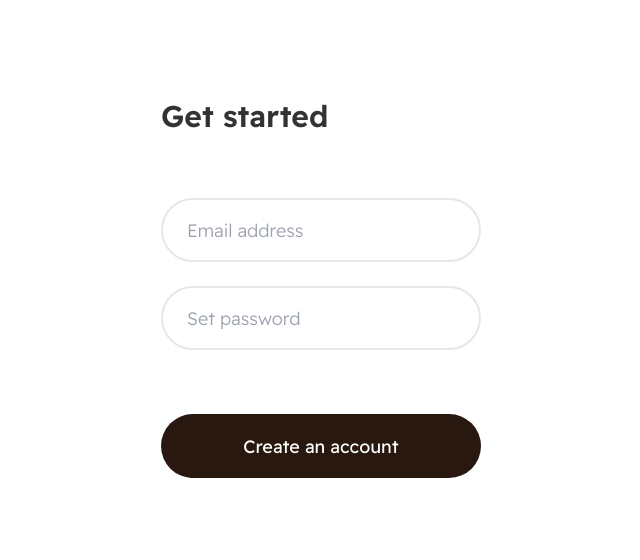
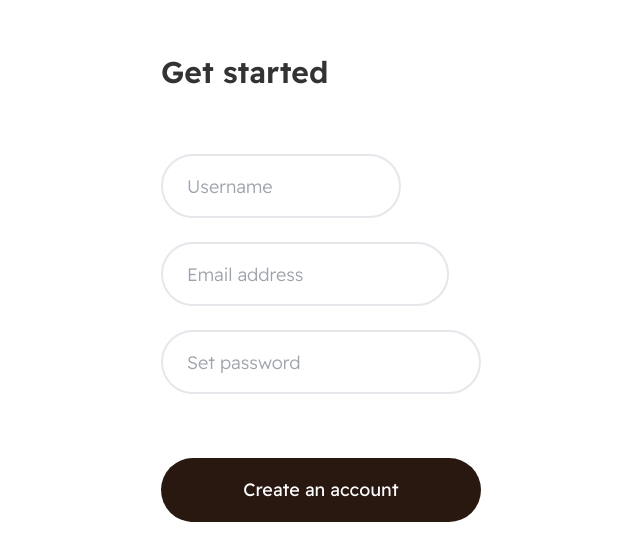
Before and after one commit to SamuelShally/ekko, a React (Create React App) app in the folder frontend/: page /register in a window 1280 px wide. Shown: the part 112-672 px from the top of the page, without its empty margins (319-959 px from the left). Built offline with nearby package versions, Linux system fonts and the light colour scheme.

Commit message:
username input box created, updated styles

```diff
--- a/frontend/src/components/RegisterForm.jsx
+++ b/frontend/src/components/RegisterForm.jsx
@@ -7,8 +7,14 @@ const RegisterForm = () => {
             {/* <div className="relative z-20"><img src={ekkoO} className="relative z-10 w-1/4 place-content-center ml-4 mt-4"/></div> */}
             <div className="relative z-0 grid gap-y-16 place-content-center h-screen">
                 <h1 className="text-3xl font-semibold">Get started</h1>
-                <form onSubmit={()=>{}} className="grid gap-6">
-                    <div className="form-control w-full max-w-xs">
+                <form onSubmit={() => { }} className="grid gap-6">
+                    <div className="form-control w-3/4 max-w-xs">
+                        <label className="label"/>
+                    <input type="text" placeholder="Username"
+                            className="input w-full max-w-xs rounded-full border-solid border-2
+                            input-md md:input-lg lg:input-lg font-light text-xs"/>
+                    </div>
+                    <div className="form-control w-72 max-w-xs">
                         <label className="label"/>
                     <input type="text" placeholder="Email address"
                             className="input w-full max-w-xs rounded-full border-solid border-2
@@ -23,7 +29,7 @@ const RegisterForm = () => {
                 </form>
                 <Link to="/profile">
                     <button
-                        className="text-l text-white rounded-full bg-primary
+                        className="text-lg text-white rounded-full bg-primary
                         px-20 w-80 btn-md md:btn-lg lg:btn-lg">
                             Create an account
                     </button>
```
